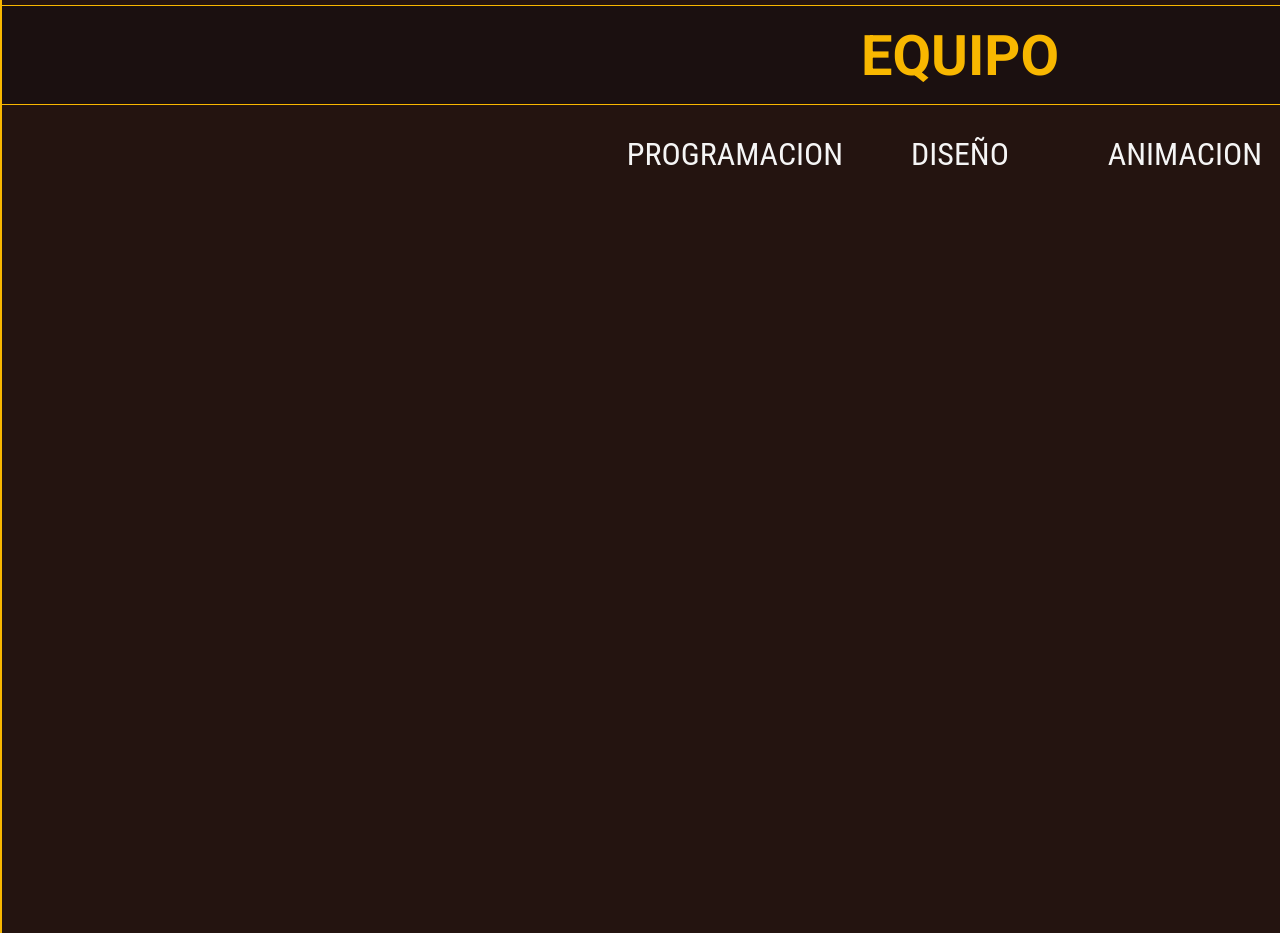
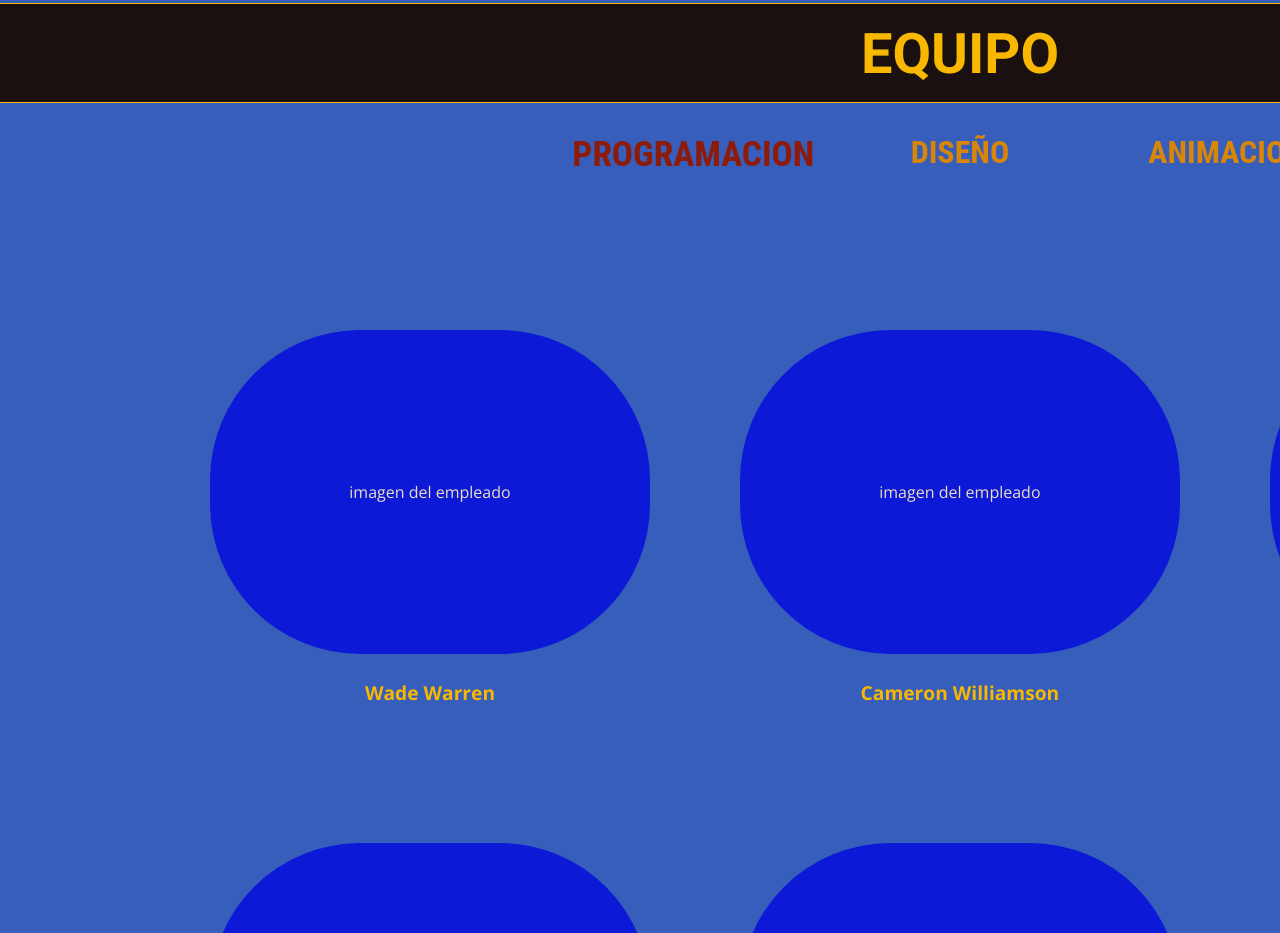
Before and after one commit to Rastajuan/BelloGamesStudio, a plain HTML site: page index.html in a window 1280 px wide. Shown: the part 4227-5160 px from the top of the page. Drawn offline with nearby package versions, Linux system fonts and the light colour scheme.

Commit message:
Finalizado seccion empleados

```diff
--- a/css/styles.css
+++ b/css/styles.css
@@ -201,28 +201,76 @@ font-family: 'Roboto', sans-serif;
 /* ===========================================================================
                                 EQUIPO
 ================================================================================*/
-#equipo{
-  background-color: #241410;
-	border: 2px solid #f8b700;
-	height: 1520px;
-	width: 100%;
-  text-align: center;
+#equipo {
+    background-color: #365EBA;
+    height: 1500px;
+    overflow: hidden;
+    width: 100%;
 }
-
-#containerEtiquetas {
+#containerPestana {
 /*     border: greenyellow 1px solid;*/
     margin-left: auto;
     margin-right: auto;
     margin-top: 30px;
     overflow: hidden;
-    width: 675px;
+    width: 800px;
+    text-align: center;
 }
-.etiquetasEquipo {
+.pestanaEquipo {
 /*    border: 1px solid black;*/
-    color: whitesmoke;
+    color: #D98508;
     display: block;
     float: left;
     font-family: 'Roboto Condensed', sans-serif;
     font-size: 2rem;
+    font-weight: bold;
     width: 33.33%;
+    text-decoration: none;
 }
+
+
+.seleccionado{
+  color:#8D1B0A;
+  font-size: 2.2rem;
+}
+
+#containerEquipo {
+    /* background-color: #fff;*/
+
+    height: 1025px;
+    margin: 110px auto 0 auto;
+    overflow: hidden;
+    width: 1590px;/*Sumamos 90px para compensar la perdida de los divs .empleado.Seguirán habiendo 1400px de tamaño pero de los contenedores de fotos y no del container de las fotos*/
+}
+.empleado {
+    /*    background-color: red;*/
+    /*    border: 1px solid black;*/
+
+    float: left;
+    height: calc(50% - 90px);/*Hacemos lo mismo para la separacion vertical de las imagenes*/
+    margin: 45px;
+    width: calc(33.33% - 90px);/* Al ser 3 columnas, le asignamos un 33.33% menos los margenes derecho e izquierdo que hemos añadido (45px por lado) */
+}
+.fotoEmpleado {
+    background-color: #0c19d6;
+    border-radius: 150px;
+    height: 324px;
+    width: 100%;
+}
+.fotoEmpleado>p {
+    color: #EBDEC2;
+    text-align: center;
+    line-height: 324px;
+}
+.empleado p:nth-child(2) {
+     color: #F8B700;
+    font-size: 1.2rem;
+    font-weight: bold;
+    margin-top: 25px;
+    text-align: center;
+}
+
+.imgEmpleado{
+    width: 400px;
+    height: 350px;
+}
--- a/index.html
+++ b/index.html
@@ -53,7 +53,7 @@
       </div>
 
       <!-- ===JUEGOS===  -->
-      <div id="juegos">
+      <section id="juegos">
         <h2 class="titulo-seccion">
           Juegos
         </h2>
@@ -91,10 +91,10 @@
           </div>
         </div>
 
-      </div>
+      </section>
 
       <!-- WALLPAPERS -->
-      <div id="wallpapers">
+      <section id="wallpapers">
         <h2 class="titulo-seccion">
           wallpapers
         </h2>
@@ -115,28 +115,90 @@
           <div class="img-wallpapers">AQUI COLOCAREMOS UNA IMAGEN</div>
           <div class="img-wallpapers">AQUI COLOCAREMOS UNA IMAGEN</div>
         </div>
-      </div>
+      </section>
 
       <!-- EQUIPO -->
 
-      <div id="equipo">
+      <section id="equipo">
         <h2 class="titulo-seccion">
           Equipo
         </h2>
-        <div id="containerEtiquetas">
-                <p class="etiquetasEquipo seleccionado">
-                    PROGRAMACION
-                </p>
-                <p class="etiquetasEquipo">
-                    DISEÑO
-                </p>
-                <p class="etiquetasEquipo">
-                    ANIMACION
-                </p>
+        <div id="containerPestana">
+          <a href="#" class="pestanaEquipo seleccionado">
+            PROGRAMACION</a>
+
+          <a href="#" class="pestanaEquipo">
+            DISEÑO</a>
+
+          <a  href="#" class="pestanaEquipo">
+            ANIMACION</a>
+
+        </div>
+        <div id="containerEquipo">
+          <div class="empleado">
+            <div class="fotoEmpleado">
+              <p>
+                imagen del empleado
+              </p>
             </div>
+            <p>
+              Wade Warren
+            </p>
+          </div>
+          <div class="empleado">
+            <div class="fotoEmpleado">
+              <p>
+                imagen del empleado
+              </p>
+            </div>
+            <p>
+              Cameron Williamson
+            </p>
+          </div>
+          <div class="empleado">
+            <div class="fotoEmpleado">
+              <p>
+                imagen del empleado
+              </p>
+            </div>
+            <p>
+              Leslie Alexander
+            </p>
+          </div>
+          <div class="empleado">
+            <div class="fotoEmpleado">
+              <p>
+                imagen del empleado
+              </p>
+            </div>
+            <p>
+              Guy Hawkins
+            </p>
+          </div>
+          <div class="empleado">
+            <div class="fotoEmpleado">
+              <p>
+                imagen del empleado
+              </p>
+            </div>
+            <p>
+              Kristin Watson
+            </p>
+          </div>
+          <div class="empleado">
+            <div class="fotoEmpleado">
+              <p>
+                imagen del empleado
+              </p>
+            </div>
+            <p>
+              Albert Flores
+            </p>
+          </div>
+        </div>
+        <!-- Fin seccion equipo -->
 
-
-      </div>
+      </section>
 
 
 
```
